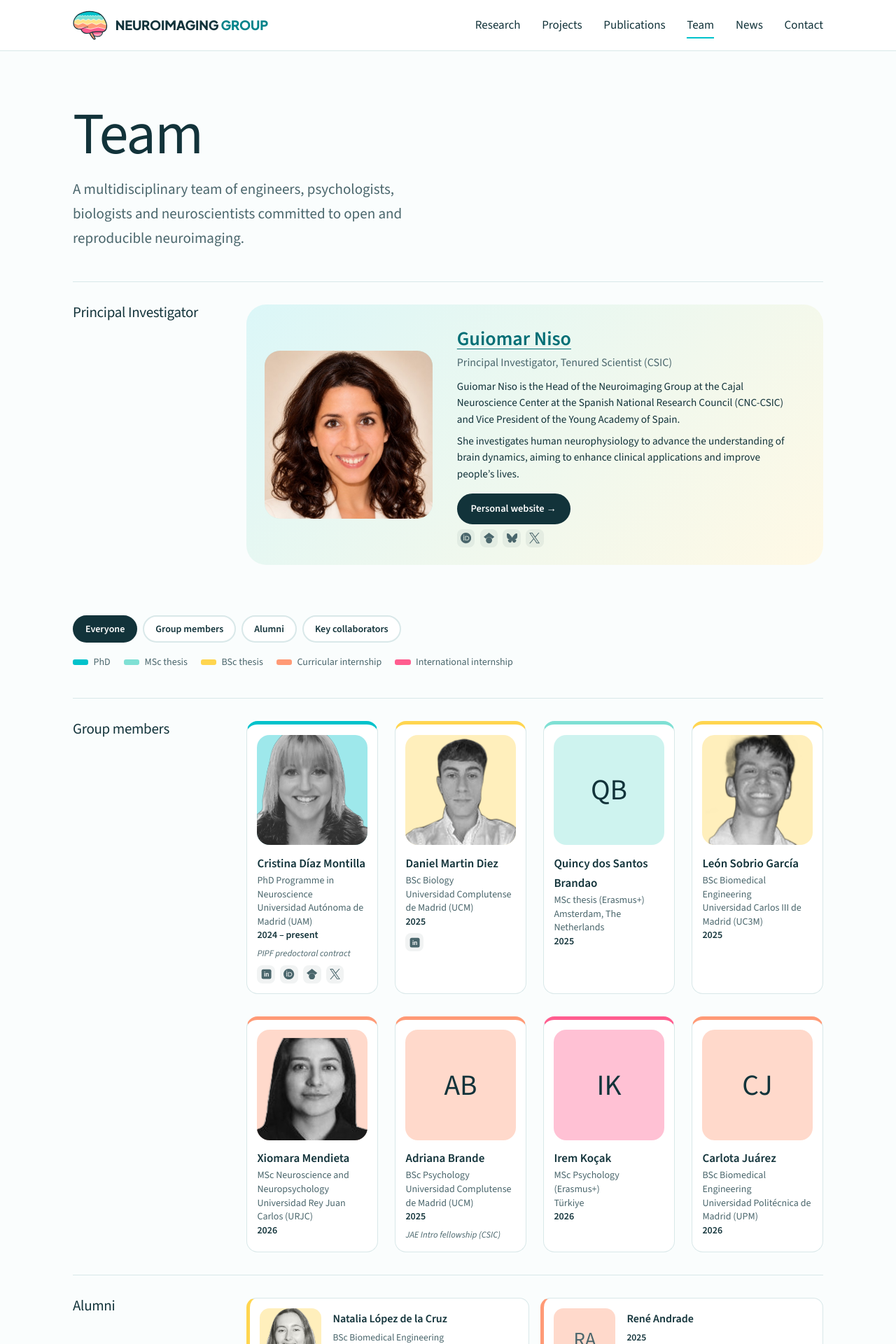
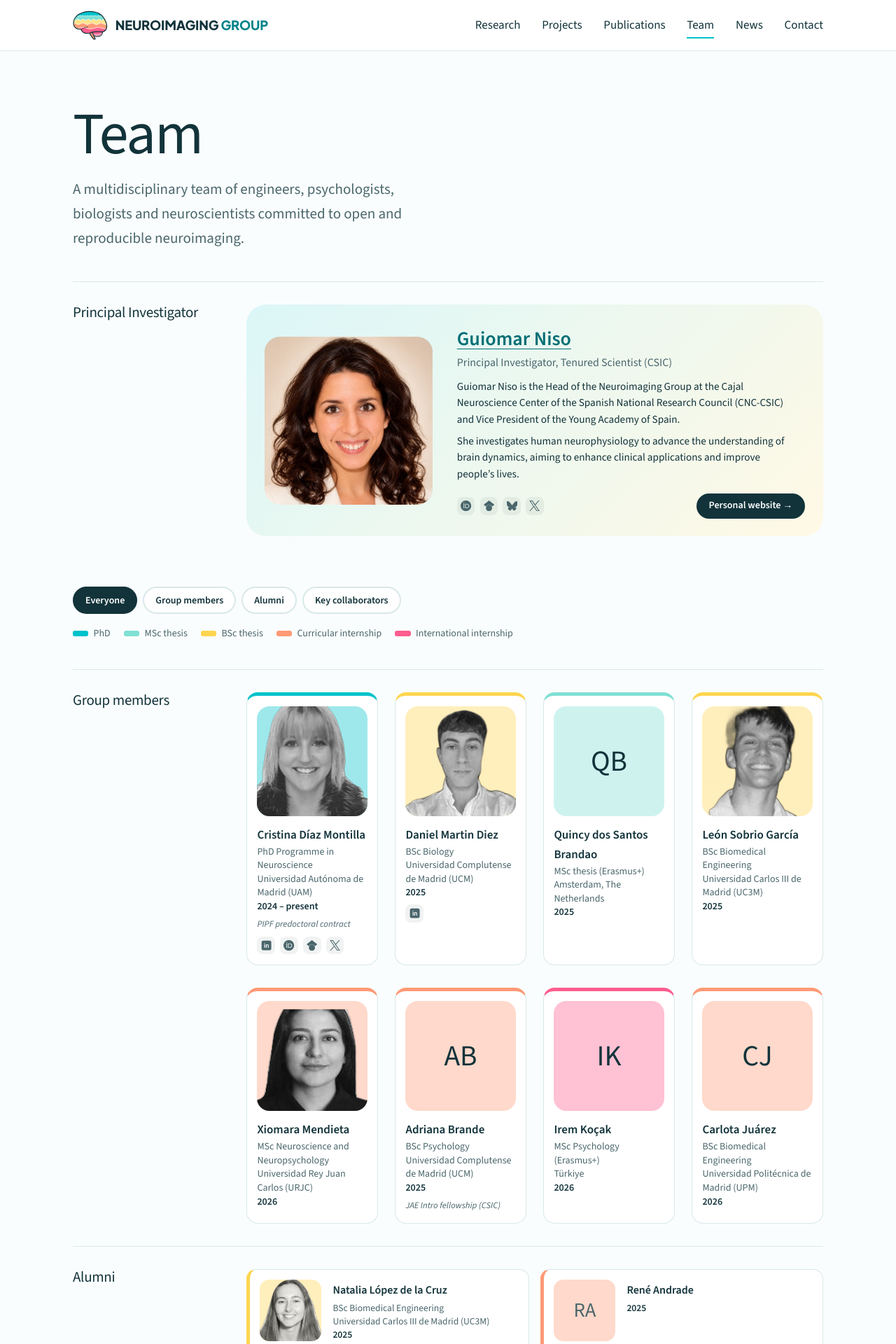
Before and after one commit to cajal-neuroimaging/cajal-neuroimaging.github.io, a Jekyll site: the page built from team.html, in a window 1280 px wide. Shown: the top 1920 px of the page at 70% size. Built offline with Jekyll 4.4.1, drawn with Linux system fonts in a browser that asks for light colours.

Commit message:
Team: PI button on the icons row, bio wording
Co-Authored-By: Claude Opus 5.5 <noreply@anthropic.com>
Claude-Session: https://claude.ai/code/session_016qHx7xJtVuA2p8MXZK7uaB

```diff
--- a/_data/team.yml
+++ b/_data/team.yml
@@ -12,7 +12,7 @@ pi:
   role: Principal Investigator, Tenured Scientist (CSIC)
   url: https://guiomar.github.io
   bio:
-    - Guiomar Niso is the Head of the Neuroimaging Group at the Cajal Neuroscience Center at the Spanish National Research Council (CNC-CSIC) and Vice President of the Young Academy of Spain.
+    - Guiomar Niso is the Head of the Neuroimaging Group at the Cajal Neuroscience Center of the Spanish National Research Council (CNC-CSIC) and Vice President of the Young Academy of Spain.
     - She investigates human neurophysiology to advance the understanding of brain dynamics, aiming to enhance clinical applications and improve people’s lives.
 
 members:
--- a/_includes/person.html
+++ b/_includes/person.html
@@ -4,7 +4,6 @@
     <p class="person__name">{% if p.url %}<a href="{{ p.url }}">{{ p.name }}</a>{% else %}{{ p.name }}{% endif %}</p>
     <p class="person__role">{% if p.role %}{{ p.role }}{% endif %}{% if p.affiliation %}{% if p.role %}<br>{% endif %}{{ p.affiliation }}{% endif %}{% if p.years %}{% if p.role or p.affiliation %}<br>{% endif %}<span class="person__years">{{ p.years }}</span>{% endif %}</p>
     {% for b in p.bio %}<p class="person__bio">{{ b }}</p>{% endfor %}
-    {% if p.bio and p.url %}<p class="person__cta"><a class="btn btn--fill person__site" href="{{ p.url }}">Personal website <span aria-hidden="true">→</span></a></p>{% endif %}
     {% if p.funding %}<p class="person__funding">{{ p.funding }}</p>{% endif %}
     {% if p.now %}<p class="person__now">Now: {{ p.now }}</p>{% endif %}
     {% if p.linkedin or p.orcid or p.scholar or p.github or p.x or p.bluesky %}
@@ -15,6 +14,7 @@
       {% if p.github %}<a class="person__icon person__icon--github" href="{{ p.github }}" title="GitHub" aria-label="GitHub"><svg viewBox="0 0 24 24" aria-hidden="true"><path d="M12 .297c-6.63 0-12 5.373-12 12 0 5.303 3.438 9.8 8.205 11.385.6.113.82-.258.82-.577 0-.285-.01-1.04-.015-2.04-3.338.724-4.042-1.61-4.042-1.61C4.422 18.07 3.633 17.7 3.633 17.7c-1.087-.744.084-.729.084-.729 1.205.084 1.838 1.236 1.838 1.236 1.07 1.835 2.809 1.305 3.495.998.108-.776.417-1.305.76-1.605-2.665-.3-5.466-1.332-5.466-5.93 0-1.31.465-2.38 1.235-3.22-.135-.303-.54-1.523.105-3.176 0 0 1.005-.322 3.3 1.23.96-.267 1.98-.399 3-.405 1.02.006 2.04.138 3 .405 2.28-1.552 3.285-1.23 3.285-1.23.645 1.653.24 2.873.12 3.176.765.84 1.23 1.91 1.23 3.22 0 4.61-2.805 5.625-5.475 5.92.42.36.81 1.096.81 2.22 0 1.606-.015 2.896-.015 3.286 0 .315.21.69.825.57C20.565 22.092 24 17.592 24 12.297c0-6.627-5.373-12-12-12"/></svg></a>{% endif %}
       {% if p.bluesky %}<a class="person__icon person__icon--bluesky" href="{{ p.bluesky }}" title="Bluesky" aria-label="Bluesky"><svg viewBox="0 0 24 24" aria-hidden="true"><path d="M5.202 2.857C7.954 4.922 10.913 9.11 12 11.358c1.087-2.247 4.046-6.436 6.798-8.501C20.783 1.366 24 .213 24 3.883c0 .732-.42 6.156-.667 7.037-.856 3.061-3.978 3.842-6.755 3.37 4.854.826 6.089 3.562 3.422 6.299-5.065 5.196-7.28-1.304-7.847-2.97-.104-.305-.152-.448-.153-.327 0-.121-.05.022-.153.327-.568 1.666-2.782 8.166-7.847 2.97-2.667-2.737-1.432-5.473 3.422-6.3-2.777.473-5.899-.308-6.755-3.369C.42 10.04 0 4.615 0 3.883c0-3.67 3.217-2.517 5.202-1.026"/></svg></a>{% endif %}
       {% if p.x %}<a class="person__icon person__icon--x" href="{{ p.x }}" title="X" aria-label="X"><svg viewBox="0 0 24 24" aria-hidden="true"><path d="M14.234 10.162 22.977 0h-2.072l-7.591 8.824L7.251 0H.258l9.168 13.343L.258 24H2.33l8.016-9.318L16.749 24h6.993zm-2.837 3.299-.929-1.329L3.076 1.56h3.182l5.965 8.532.929 1.329 7.754 11.09h-3.182z"/></svg></a>{% endif %}
+      {% if p.bio and p.url %}<a class="btn btn--fill person__site" href="{{ p.url }}">Personal website <span aria-hidden="true">→</span></a>{% endif %}
     </p>
     {% endif %}
   </div>
--- a/assets/css/main.css
+++ b/assets/css/main.css
@@ -528,3 +528,7 @@ p { margin: 0 0 1em; }
 .person__cta { margin: 1rem 0 .2rem !important; }
 .person__cta .btn { padding: .5rem 1.1rem; font-size: .9rem; }
 .person__cta .btn::after { content: none !important; }
+.person__links a.person__site { margin-left: auto; background: var(--ink) !important; color: #fff !important; border: 2px solid var(--ink) !important; font-weight: 600; text-decoration: none; padding: .45rem 1rem; font-size: .88rem; border-radius: 999px; line-height: 1.2; }
+.person__links a.person__site::after { content: none !important; }
+.people--pi .person__links { margin-top: 1rem !important; }
+.person__links a.person__site:hover { background: var(--turquoise-ink) !important; border-color: var(--turquoise-ink) !important; }
```
